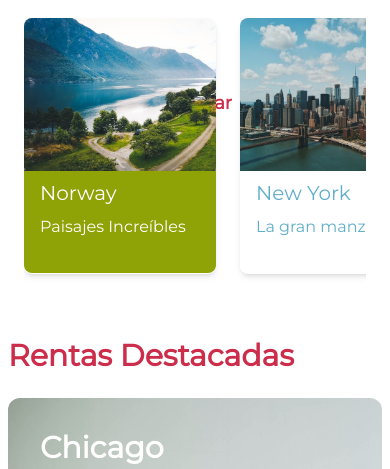
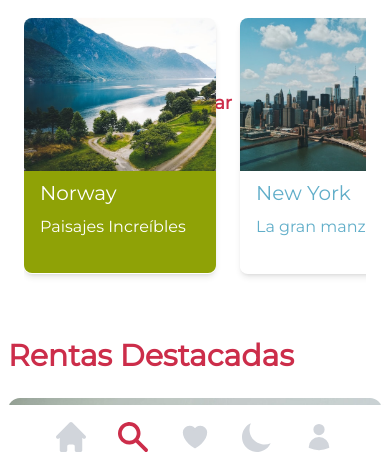
Before and after one commit to BryhanS/platziTravel, a website: page public/index.html in a window 390 px wide. Shown: the part 375-844 px from the top of the page. Drawn offline with Linux system fonts and the light colour scheme.

Commit message:
finished platzi blog for mobile

```diff
--- a/public/index.html
+++ b/public/index.html
@@ -12,7 +12,7 @@
 </head>
 <body class="font-Montserrat">
     <nav></nav>
-    <div id="tab_bar"></div>
+
     <section class="w-full h-auto">
         <div id="home" class="scrollbar-hide relative">
             <div class="w-full h-3/4">
@@ -145,5 +145,35 @@
         <p class="text-sm text-gray-300">Platzi Travel, Inc.</p>
 
     </footer>
+    <div class="w-full h-16 bg-white fixed left-0 bottom-0 shadow-md flex space-x-8 items-center justify-center " id="tab_bar">
+        <a href="#home">
+            <svg width="30" height="30" viewBox="0 0 16 16" fill="none" xmlns="http://www.w3.org/2000/svg">
+                <path class="fill-current text-gray-300" fill-rule="evenodd" d="M8.70704 0.293031C8.51951 0.105559 8.26521 0.000244141 8.00004 0.000244141C7.73488 0.000244141 7.48057 0.105559 7.29304 0.293031L0.293041 7.29303C0.110883 7.48163 0.0100885 7.73423 0.0123669 7.99643C0.0146453 8.25863 0.119814 8.50944 0.305222 8.69485C0.490631 8.88026 0.741443 8.98543 1.00364 8.9877C1.26584 8.98998 1.51844 8.88919 1.70704 8.70703L2.00004 8.41403V15C2.00004 15.2652 2.1054 15.5196 2.29293 15.7071C2.48047 15.8947 2.73482 16 3.00004 16H5.00004C5.26526 16 5.51961 15.8947 5.70715 15.7071C5.89468 15.5196 6.00004 15.2652 6.00004 15V13C6.00004 12.7348 6.1054 12.4805 6.29293 12.2929C6.48047 12.1054 6.73482 12 7.00004 12H9.00004C9.26526 12 9.51961 12.1054 9.70715 12.2929C9.89468 12.4805 10 12.7348 10 13V15C10 15.2652 10.1054 15.5196 10.2929 15.7071C10.4805 15.8947 10.7348 16 11 16H13C13.2653 16 13.5196 15.8947 13.7071 15.7071C13.8947 15.5196 14 15.2652 14 15V8.41403L14.293 8.70703C14.4816 8.88919 14.7342 8.98998 14.9964 8.9877C15.2586 8.98543 15.5095 8.88026 15.6949 8.69485C15.8803 8.50944 15.9854 8.25863 15.9877 7.99643C15.99 7.73423 15.8892 7.48163 15.707 7.29303L8.70704 0.293031Z" fill="#3F3F46"/>
+            </svg>
+        </a>
+        <a href="#rentas_destacadas">
+            <svg width="30" height="30" viewBox="0 0 16 16" fill="none" xmlns="http://www.w3.org/2000/svg">
+                <path class="fill-current text-primary" fill-rule="evenodd" clip-rule="evenodd" d="M6 1.99997C4.93913 1.99997 3.92172 2.4214 3.17157 3.17155C2.42143 3.92169 2 4.93911 2 5.99997C2 7.06084 2.42143 8.07825 3.17157 8.8284C3.92172 9.57855 4.93913 9.99997 6 9.99997C7.06087 9.99997 8.07828 9.57855 8.82843 8.8284C9.57857 8.07825 10 7.06084 10 5.99997C10 4.93911 9.57857 3.92169 8.82843 3.17155C8.07828 2.4214 7.06087 1.99997 6 1.99997ZM1.13461e-07 5.99997C-0.00012039 5.05568 0.222642 4.12468 0.650171 3.28271C1.0777 2.44074 1.69792 1.71157 2.4604 1.1545C3.22287 0.597426 4.10606 0.228185 5.03815 0.0768059C5.97023 -0.0745733 6.92488 -0.00381595 7.82446 0.283323C8.72404 0.570462 9.54315 1.06587 10.2152 1.72927C10.8872 2.39266 11.3931 3.20531 11.6919 4.10111C11.9906 4.9969 12.0737 5.95056 11.9343 6.88452C11.795 7.81848 11.4372 8.70637 10.89 9.47597L15.707 14.293C15.8892 14.4816 15.99 14.7342 15.9877 14.9964C15.9854 15.2586 15.8802 15.5094 15.6948 15.6948C15.5094 15.8802 15.2586 15.9854 14.9964 15.9876C14.7342 15.9899 14.4816 15.8891 14.293 15.707L9.477 10.891C8.57936 11.5293 7.52335 11.9081 6.42468 11.9861C5.326 12.0641 4.22707 11.8381 3.2483 11.3329C2.26953 10.8278 1.44869 10.063 0.875723 9.12232C0.30276 8.18165 -0.000214051 7.10141 1.13461e-07 5.99997Z" fill="#3F3F46"/>
+            </svg>
+        </a>
+        <a href="#rentas_destacadas">
+            <svg width="30" height="30" xmlns="http://www.w3.org/2000/svg" fill="none" viewBox="0 0 24 24" stroke-width="1.5" stroke="currentColor">
+                <path class="fill-current text-gray-300" fill-rule="evenodd" stroke-linecap="round" stroke-linejoin="round" d="M21 8.25c0-2.485-2.099-4.5-4.688-4.5-1.935 0-3.597 1.126-4.312 2.733-.715-1.607-2.377-2.733-4.313-2.733C5.1 3.75 3 5.765 3 8.25c0 7.22 9 12 9 12s9-4.78 9-12z" />
+            </svg>
+
+        </a>
+
+        <button>
+            <svg width="30" height="30" viewBox="0 0 16 16" fill="none" xmlns="http://www.w3.org/2000/svg">
+                <path class="fill-current text-gray-300" fill-rule="evenodd" d="M15.293 11.293C13.8115 11.9631 12.161 12.1658 10.5614 11.8742C8.96175 11.5826 7.48895 10.8105 6.33919 9.66079C5.18944 8.51104 4.41734 7.03824 4.12574 5.4386C3.83415 3.83897 4.03691 2.18846 4.70701 0.70697C3.52758 1.23998 2.49505 2.05117 1.69802 3.07093C0.900987 4.09069 0.363244 5.28859 0.130924 6.56186C-0.101395 7.83512 -0.0213565 9.14574 0.364174 10.3813C0.749705 11.6168 1.42922 12.7404 2.34442 13.6556C3.25961 14.5708 4.38318 15.2503 5.61871 15.6358C6.85424 16.0213 8.16486 16.1014 9.43813 15.8691C10.7114 15.6367 11.9093 15.099 12.9291 14.302C13.9488 13.5049 14.76 12.4724 15.293 11.293Z" fill="#3F3F46"/>
+            </svg>
+        </button>
+        <a href="">
+            <svg width="30" height="30" xmlns="http://www.w3.org/2000/svg" fill="none" viewBox="0 0 24 24" stroke-width="1.5" stroke="currentColor">
+                <path class="fill-current text-gray-300" fill-rule="evenodd" stroke-linecap="round" stroke-linejoin="round" d="M15.75 6a3.75 3.75 0 11-7.5 0 3.75 3.75 0 017.5 0zM4.501 20.118a7.5 7.5 0 0114.998 0A17.933 17.933 0 0112 21.75c-2.676 0-5.216-.584-7.499-1.632z" />
+            </svg>
+
+        </a>
+    </div>
 </body>
 </html>
```
Also changed, not shown: public/css/tailwind.css, public/svg/heart.svg (added), public/svg/home.svg (added), public/svg/instagram.svg (added), public/svg/like.svg (added), public/svg/moon.svg (added), public/svg/profile.svg (added), public/svg/search.svg (added), public/svg/twitter.svg (added), public/svg/user.svg (added), 1 other file.
